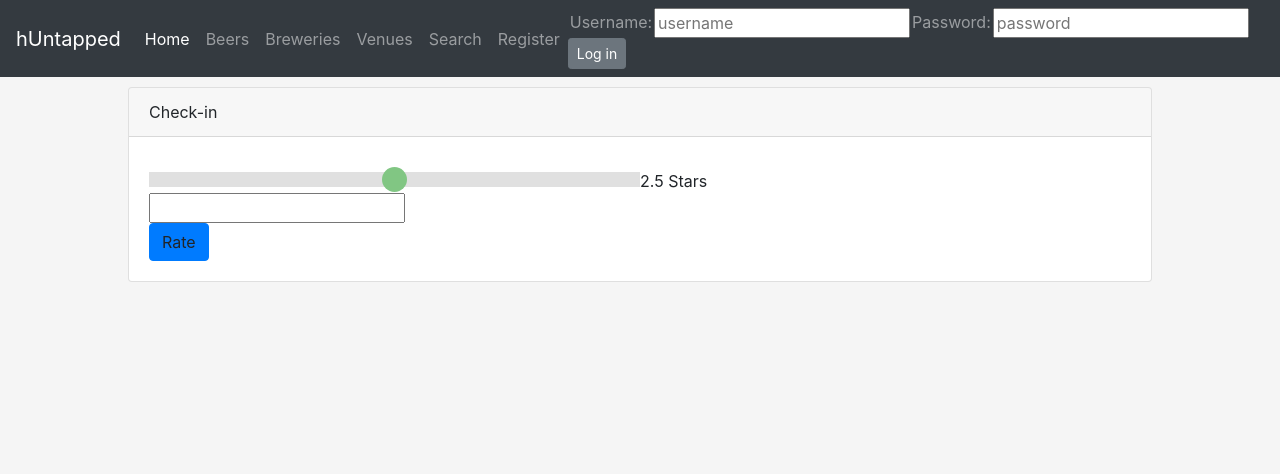
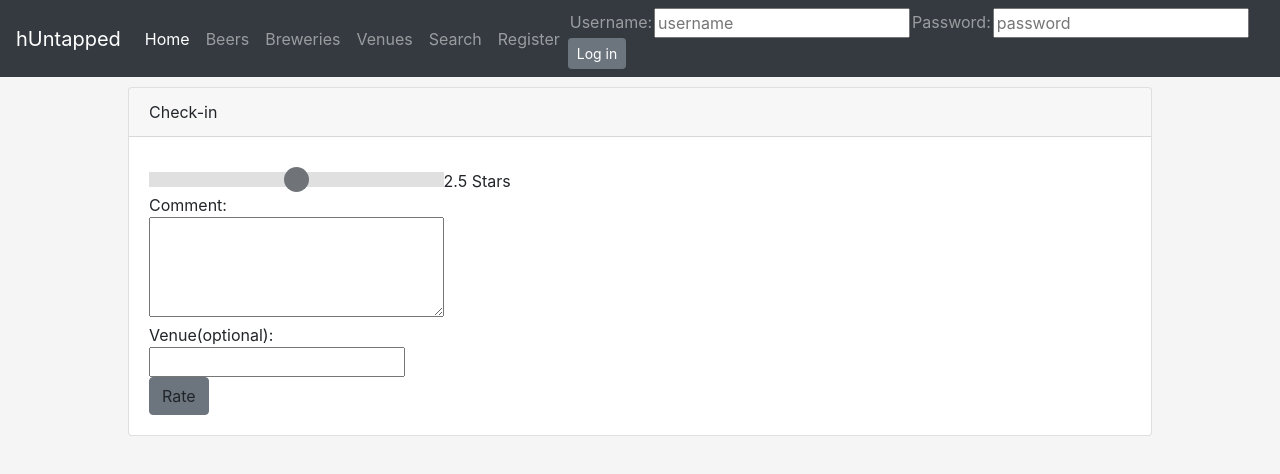
Before and after one commit to tothbalazsroland/hUntapped-front-end, a React (Create React App) app: page /checkin/1 in a window 1280 px wide. Shown: the top 474 px of the page. Built offline with nearby package versions, Linux system fonts and the light colour scheme; no server answers.

Commit message:
added venue field for checkin and new component + necessary styling

```diff
--- a/src/components/Checkin.js
+++ b/src/components/Checkin.js
@@ -4,6 +4,7 @@ import {Navbar} from "./Navbar";
 import * as jwt_decoder from "jwt-decode";
 import {Redirect} from "react-router-dom";
 import Modal from "react-bootstrap/Modal";
+import {VenueSearchResultForCheckin} from "./VenueSearchResultForCheckin";
 
 
 export class Checkin extends React.Component{
@@ -17,11 +18,14 @@ export class Checkin extends React.Component{
             rating: 2.5,
             description:"",
             checkinComplete: false,
-            showModal: false
+            showModal: false,
+            venueString:"",
+            venues:null
         };
         this.onSliderChanged = this.onSliderChanged.bind(this);
         this.handleChange = this.handleChange.bind(this);
         this.rateBeer = this.rateBeer.bind(this);
+        this.handleVenueInput = this.handleVenueInput.bind(this);
     }
 
     componentDidMount(){
@@ -44,6 +48,28 @@ export class Checkin extends React.Component{
         this.setState({description:event.target.value})
     }
 
+    handleVenueInput(event){
+        this.setState({venueString:event.target.value});
+        if (event.target.value !== "") {
+            let url = getUrl() + "api/venue/search=" + event.target.value;
+            console.log("Searching for term" + event.target.value);
+            fetch(url)
+                .then(response => response.json())
+                .then(data => {
+                    if (data.length === 0){
+                        this.setState({venues: null})
+                    }else {
+                        this.setState({venues: data});
+                    }
+                    console.log(data);
+                })
+        }else {
+            this.setState({venues:null})
+        }
+
+
+    }
+
     rateBeer(event){
         if (localStorage.getItem("token")!=null){
             const username = jwt_decoder(localStorage.getItem("token")).sub;
@@ -53,7 +79,7 @@ export class Checkin extends React.Component{
                 "rating": this.state.rating,
                 "beerId": this.state.beerId,
                 "venueId": ""
-            }
+            };
             console.log(json);
 
             const headers = new Headers();
@@ -101,9 +127,20 @@ export class Checkin extends React.Component{
                         <input className="slider" name="rating" type="range" min="0" max="5" step="0.25" value={rating} onChange={this.onSliderChanged}/>
                         <span>{rating} Stars</span>
                         <br/>
-                        <input type="text" value={this.state.description} onChange={this.handleChange} />
+                        <label>Comment:</label>
                         <br/>
-                        <a className="btn btn-primary" onClick={this.rateBeer}>Rate</a>
+                        <textarea className="checkinComment" type="text" value={this.state.description} onChange={this.handleChange} />
+                        <br/>
+                        <label>Venue(optional):</label>
+                        <br/>
+                        <input type="text" value={this.state.venueString} onChange={this.handleVenueInput}/>
+                        {this.state.venues?
+                                        <VenueSearchResultForCheckin venues={this.state.venues}/>
+                                        :
+                                        null
+                        }
+                        <br/>
+                        <a className="btn btn-secondary" onClick={this.rateBeer}>Rate</a>
                     </div>
                 </div>
             </div>
--- /dev/null
+++ b/src/components/VenueSearchResultForCheckin.js
@@ -0,0 +1,21 @@
+import React from 'react';
+
+export class VenueSearchResultForCheckin extends React.Component{
+    constructor(props) {
+        super(props);
+        this.state = {
+            venues: this.props.venues
+        }
+
+    }
+
+    componentWillReceiveProps(nextProps, nextContext) {
+        this.setState({venues: nextProps.venues})
+    }
+
+    render() {
+        var venues = this.state.venues;
+        return <div> {venues.map( (venue,key) => <div>{venue.name}</div>)} </div>;
+    }
+
+}
--- a/src/style/index.css
+++ b/src/style/index.css
@@ -65,7 +65,7 @@ img {
 
 .slider {
     -webkit-appearance: none;
-    width: 50%;
+    width: 30%;
     height: 15px;
     border-radius: 0px;
     background: #d3d3d3;
@@ -85,7 +85,7 @@ img {
     width: 25px;
     height: 25px;
     border-radius: 50%;
-    background: #4CAF50;
+    background: #343A40;
     cursor: pointer;
 }
 
@@ -93,7 +93,7 @@ img {
     width: 25px;
     height: 25px;
     border-radius:50px;
-    background: #4CAF50;
+    background: #343A40;
     cursor: pointer;
 }
 
@@ -118,3 +118,8 @@ label{
 .redColor{
     color:red;
 }
+
+.checkinComment{
+    width: 30%;
+    height: 100px;
+}
```
